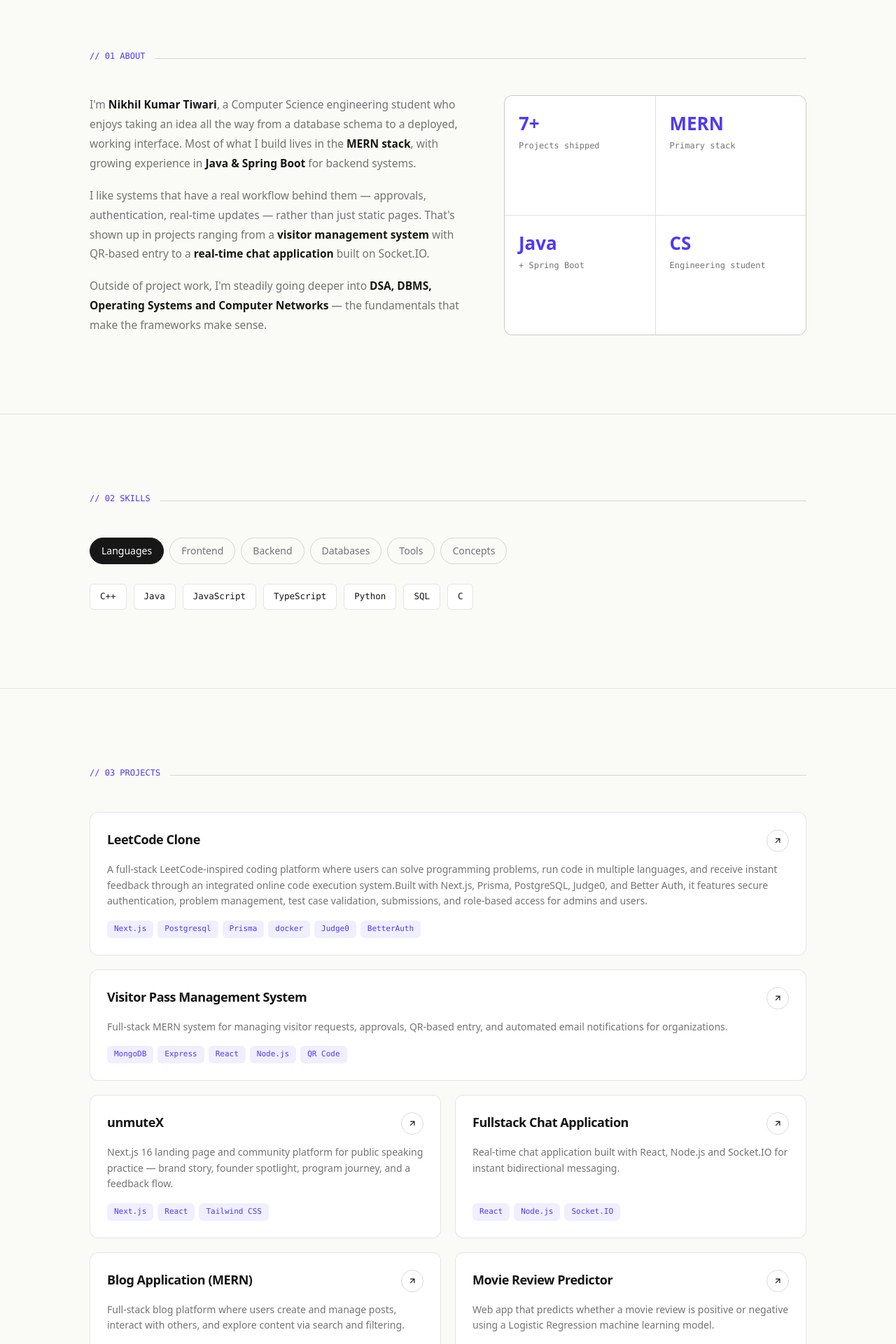
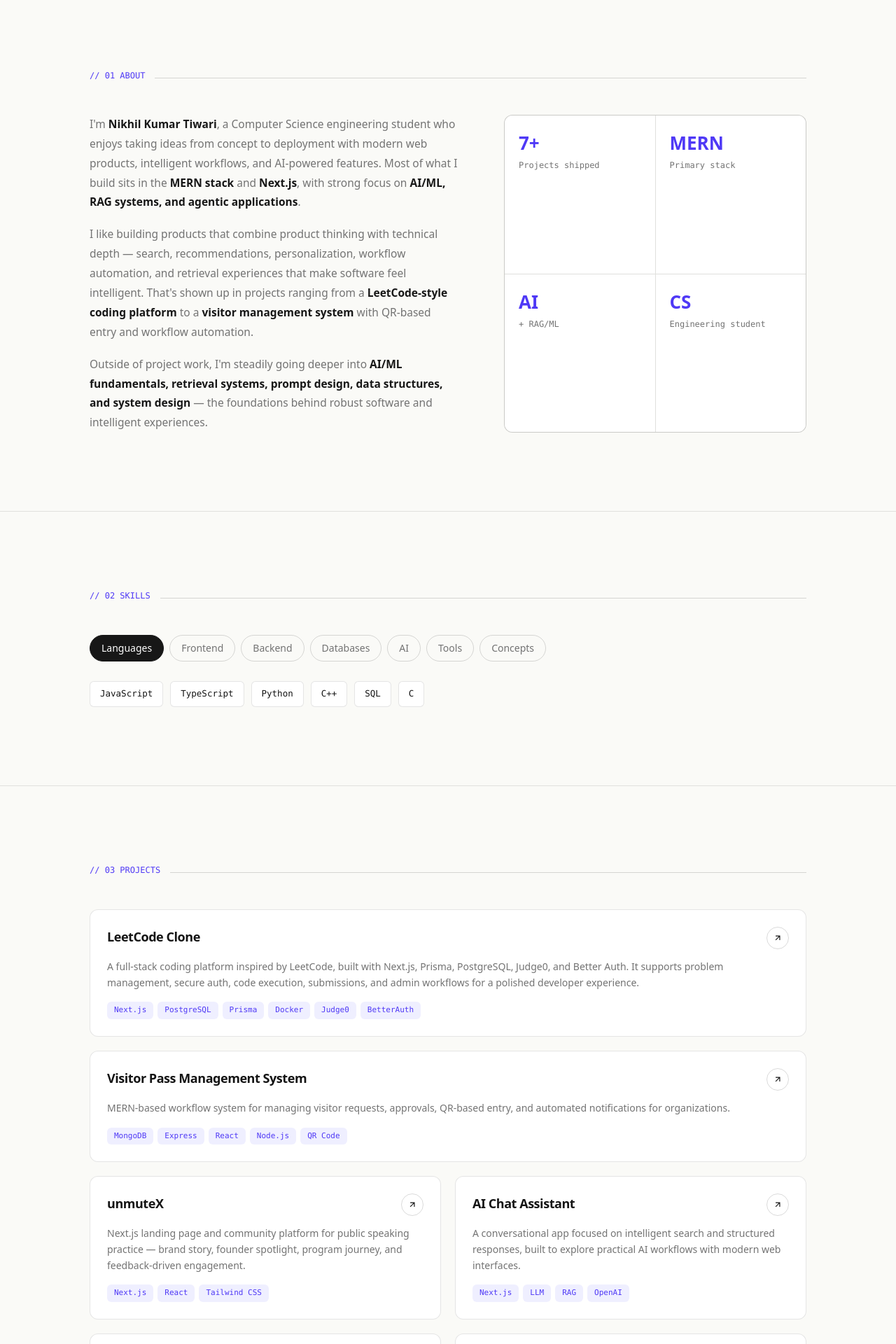
Before and after one commit to nikhilkumar011/portfolio-website, a Next.js app: page / in a window 1280 px wide. Shown: the part 840-2760 px from the top of the page at 70% size. Built offline with nearby package versions, Linux system fonts and the light colour scheme.

Commit message:
add skills

```diff
--- a/app/layout.tsx
+++ b/app/layout.tsx
@@ -10,7 +10,7 @@ const jetbrainsMono = JetBrains_Mono({ subsets: ["latin"], variable: "--font-jet
 export const metadata: Metadata = {
   title: "Nikhil Kumar Tiwari — Portfolio",
   description:
-    "Computer Science engineering student building full-stack software with the MERN stack, Java and Spring Boot.",
+    "Computer Science engineering student building modern full-stack products with the MERN stack, Next.js, and AI systems powered by LLMs, RAG, and machine learning workflows.",
 };
 
 export default function RootLayout({
--- a/components/about-section.tsx
+++ b/components/about-section.tsx
@@ -13,34 +13,33 @@ export default function AboutSection() {
           <div className="space-y-4.5 text-[15.5px] leading-[1.8] text-neutral-500 dark:text-neutral-400">
             <p>
               I&apos;m <strong className="font-semibold text-neutral-900 dark:text-white">Nikhil Kumar Tiwari</strong>,
-              a Computer Science engineering student who enjoys taking an idea all the way from a
-              database schema to a deployed, working interface. Most of what I build lives in the{" "}
-              <strong className="font-semibold text-neutral-900 dark:text-white">MERN stack</strong>, with growing
-              experience in <strong className="font-semibold text-neutral-900 dark:text-white">Java &amp; Spring Boot</strong>{" "}
-              for backend systems.
+              a Computer Science engineering student who enjoys taking ideas from concept to
+              deployment with modern web products, intelligent workflows, and AI-powered features.
+              Most of what I build sits in the <strong className="font-semibold text-neutral-900 dark:text-white">MERN stack</strong>{" "}
+              and <strong className="font-semibold text-neutral-900 dark:text-white">Next.js</strong>, with strong focus on
+              <strong className="font-semibold text-neutral-900 dark:text-white"> AI/ML, RAG systems, and agentic applications</strong>.
             </p>
             <p>
-              I like systems that have a real workflow behind them — approvals, authentication,
-              real-time updates — rather than just static pages. That&apos;s shown up in projects
-              ranging from a{" "}
-              <strong className="font-semibold text-neutral-900 dark:text-white">visitor management system</strong> with
-              QR-based entry to a{" "}
-              <strong className="font-semibold text-neutral-900 dark:text-white">real-time chat application</strong>{" "}
-              built on Socket.IO.
+              I like building products that combine product thinking with technical depth — search,
+              recommendations, personalization, workflow automation, and retrieval experiences that
+              make software feel intelligent. That&apos;s shown up in projects ranging from a{" "}
+              <strong className="font-semibold text-neutral-900 dark:text-white">LeetCode-style coding platform</strong>{" "}
+              to a <strong className="font-semibold text-neutral-900 dark:text-white">visitor management system</strong> with
+              QR-based entry and workflow automation.
             </p>
             <p>
               Outside of project work, I&apos;m steadily going deeper into{" "}
               <strong className="font-semibold text-neutral-900 dark:text-white">
-                DSA, DBMS, Operating Systems and Computer Networks
+                AI/ML fundamentals, retrieval systems, prompt design, data structures, and system design
               </strong>{" "}
-              — the fundamentals that make the frameworks make sense.
+              — the foundations behind robust software and intelligent experiences.
             </p>
           </div>
 
           <div className="grid grid-cols-2 gap-px overflow-hidden rounded-xl border border-black/10 bg-black/10 dark:border-white/10 dark:bg-white/10">
             <StatCell num="7+" label="Projects shipped" />
             <StatCell num="MERN" label="Primary stack" />
-            <StatCell num="Java" label="+ Spring Boot" />
+            <StatCell num="AI" label="+ RAG/ML" />
             <StatCell num="CS" label="Engineering student" />
           </div>
         </div>
--- a/components/hero-section.tsx
+++ b/components/hero-section.tsx
@@ -14,12 +14,12 @@ export default function Hero() {
         <h1 className="mb-4.5 font-display text-[clamp(34px,6vw,64px)] font-bold leading-[1.05] tracking-tight">
           Nikhil Kumar Tiwari
           <br />
-          <span className="text-indigo-600 dark:text-indigo-400">builds full-stack software.</span>
+          <span className="text-indigo-600 dark:text-indigo-400">builds AI-powered web products.</span>
         </h1>
 
         <p className="mb-9 max-w-lg text-[17px] leading-relaxed text-neutral-500 dark:text-neutral-400">
-          Engineering student in Computer Science, focused on building real, working products
-          with the MERN stack and Java — from QR-based visitor systems to real-time chat apps.
+          Engineering student in Computer Science, focused on building modern web experiences with
+          the MERN stack, Next.js, and AI systems — from RAG-powered apps to real-time workflows and intelligent user experiences.
         </p>
 
         <div className="flex flex-wrap items-center gap-3.5">
--- a/components/projects-section.tsx
+++ b/components/projects-section.tsx
@@ -9,51 +9,51 @@ type Project = {
 const PROJECTS: Project[] = [
   {
     name: "LeetCode Clone",
-    desc: "A full-stack LeetCode-inspired coding platform where users can solve programming problems, run code in multiple languages, and receive instant feedback through an integrated online code execution system.Built with Next.js, Prisma, PostgreSQL, Judge0, and Better Auth, it features secure authentication, problem management, test case validation, submissions, and role-based access for admins and users.",
-    tags: ["Next.js", "Postgresql", "Prisma", "docker", "Judge0","BetterAuth"],
+    desc: "A full-stack coding platform inspired by LeetCode, built with Next.js, Prisma, PostgreSQL, Judge0, and Better Auth. It supports problem management, secure auth, code execution, submissions, and admin workflows for a polished developer experience.",
+    tags: ["Next.js", "PostgreSQL", "Prisma", "Docker", "Judge0", "BetterAuth"],
     url: "https://github.com/nikhilkumar011/Leetcode-Clone",
     full: true,
   },
   {
     name: "Visitor Pass Management System",
-    desc: "Full-stack MERN system for managing visitor requests, approvals, QR-based entry, and automated email notifications for organizations.",
+    desc: "MERN-based workflow system for managing visitor requests, approvals, QR-based entry, and automated notifications for organizations.",
     tags: ["MongoDB", "Express", "React", "Node.js", "QR Code"],
     url: "https://github.com/nikhilkumar011/VISITOR-PASS-MANAGEMENT-SYSTEM",
     full: true,
   },
   {
     name: "unmuteX",
-    desc: "Next.js 16 landing page and community platform for public speaking practice — brand story, founder spotlight, program journey, and a feedback flow.",
+    desc: "Next.js landing page and community platform for public speaking practice — brand story, founder spotlight, program journey, and feedback-driven engagement.",
     tags: ["Next.js", "React", "Tailwind CSS"],
     url: "https://github.com/nikhilkumar011/unmuteX",
   },
   {
-    name: "Fullstack Chat Application",
-    desc: "Real-time chat application built with React, Node.js and Socket.IO for instant bidirectional messaging.",
-    tags: ["React", "Node.js", "Socket.IO"],
+    name: "AI Chat Assistant",
+    desc: "A conversational app focused on intelligent search and structured responses, built to explore practical AI workflows with modern web interfaces.",
+    tags: ["Next.js", "LLM", "RAG", "OpenAI"],
     url: "https://github.com/nikhilkumar011/Fullstack-Chat-Application",
   },
   {
     name: "Blog Application (MERN)",
-    desc: "Full-stack blog platform where users create and manage posts, interact with others, and explore content via search and filtering.",
+    desc: "Full-stack blog platform where users create and manage posts, interact with others, and explore content through filtering and discovery flows.",
     tags: ["MongoDB", "Express", "React", "Node.js"],
     url: "https://github.com/nikhilkumar011/Blog-Application-MERN",
   },
   {
     name: "Movie Review Predictor",
-    desc: "Web app that predicts whether a movie review is positive or negative using a Logistic Regression machine learning model.",
+    desc: "ML-powered web app that predicts whether a movie review is positive or negative using a Logistic Regression model.",
     tags: ["Python", "Machine Learning", "Logistic Regression"],
     url: "https://github.com/nikhilkumar011/Movie-review-predictor",
   },
   {
     name: "The Laundry Service Website",
-    desc: "Frontend for a laundry service — pick services, book them, and receive a confirmation email via EmailJS.",
+    desc: "Frontend experience for a service business — booking flow, service selection, and confirmation messaging for a clean digital experience.",
     tags: ["HTML", "Tailwind CSS", "JavaScript", "EmailJS"],
     url: "https://github.com/nikhilkumar011/The-laundry-service-website",
   },
   {
     name: "To-Do List App",
-    desc: "A clean, functional task manager for creating, tracking and completing day-to-day to-dos.",
+    desc: "A clean, functional task manager for creating, tracking, and completing day-to-day work with a straightforward interface.",
     tags: ["JavaScript", "HTML", "CSS"],
     url: "https://github.com/nikhilkumar011/To-do-list-app",
   },
--- a/components/skills-section.tsx
+++ b/components/skills-section.tsx
@@ -3,21 +3,22 @@
 import { useState } from "react";
 
 const SKILLS: Record<string, string[]> = {
-  Languages: ["C++", "Java", "JavaScript", "TypeScript", "Python", "SQL", "C"],
+  Languages: ["JavaScript", "TypeScript", "Python", "C++", "SQL", "C"],
   Frontend: ["React.js", "Next.js", "Tailwind CSS", "Shadcn/UI", "TanStack Query", "HTML5", "CSS3"],
   Backend: [
     "Node.js",
     "Express.js",
-    "Spring Boot",
+    "Next.js API Routes",
     "REST APIs",
     "JWT Auth",
     "Socket.IO",
     "Better Auth",
-    "Java Servlets",
+    "RAG Pipelines",
   ],
-  Databases: ["MongoDB", "Mongoose", "PostgreSQL", "Prisma ORM"],
-  Tools: ["Git", "GitHub", "Postman", "Vercel", "Linux"],
-  Concepts: ["Data Structures & Algorithms", "OOP", "DBMS", "Operating Systems", "Computer Networks", "RESTful API Design"],
+  Databases: ["MongoDB", "Mongoose", "PostgreSQL", "Prisma ORM", "Vector Stores"],
+  AI: ["LLMs", "Prompt Engineering", "RAG", "Fine-tuning", "Model Evaluation", "LangChain", "Python ML"],
+  Tools: ["Git", "GitHub", "Postman", "Vercel", "Linux", "Docker"],
+  Concepts: ["Data Structures & Algorithms", "OOP", "DBMS", "System Design", "AI Workflows", "RESTful API Design"],
 };
 
 const CATEGORIES = Object.keys(SKILLS);
--- a/components/terminal-typing.tsx
+++ b/components/terminal-typing.tsx
@@ -4,8 +4,8 @@ import { useEffect, useRef, useState } from "react";
 
 const PHRASES = [
   "whoami -> Computer Science engineer",
-  "cat skills.json | grep MERN",
-  "npm run build-future",
+  "cat skills.json | grep 'MERN + AI'",
+  "npm run build-ml-products",
 ];
 
 export default function TerminalTyping() {
```
